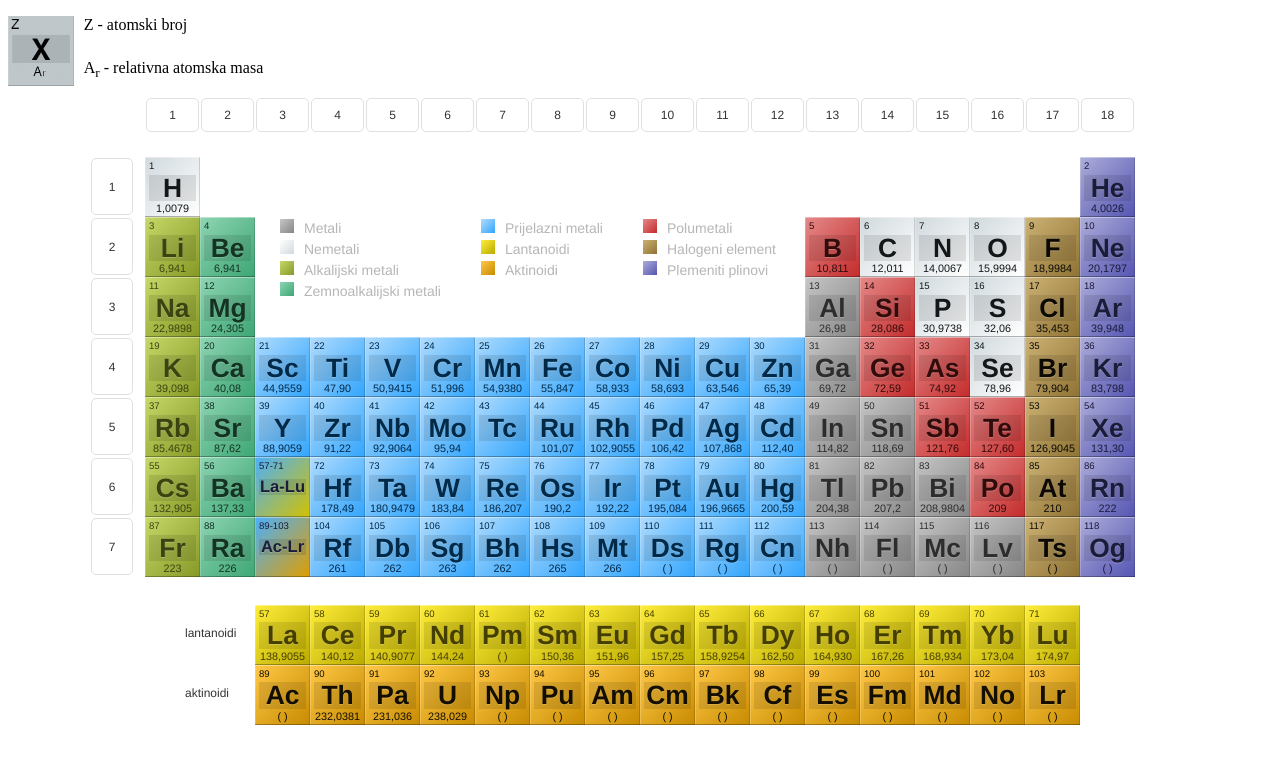
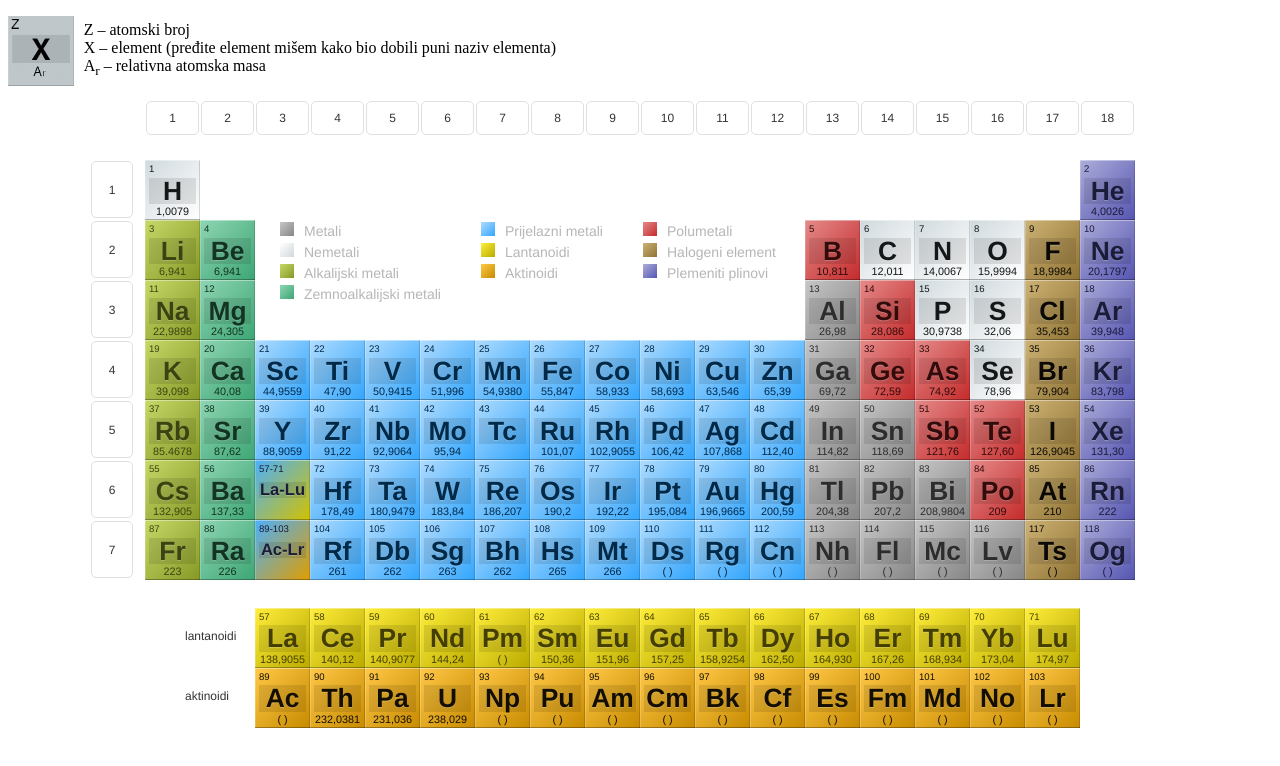
Before and after one commit to borna12/periodni, a plain HTML site: page index.html in a window 1280 px wide. Drawn offline with Linux system fonts and the light colour scheme.

Commit message:
elementi

```diff
--- a/index.html
+++ b/index.html
@@ -33,9 +33,10 @@ SOFTWARE.-->
 
 		<link rel="stylesheet" href="./style.css">
 	<div style="margin: auto; width: 100%; "><img src="legenda.jpg" style="height: 70px; float: left;padding-right: 10px;">
-	<ul style=" list-style-type:none; text-align: left;">
-		<li style="padding-bottom: 25px">Z - atomski broj</li>
-		<li>A<sub>r</sub> - relativna atomska masa</li>
+	<ul style=" list-style-type:none; text-align: left; padding: 5px;">
+		<li>Z – atomski broj</li>
+		<li>X – element (pređite element mišem kako bio dobili puni naziv elementa)</li>
+		<li>A<sub>r</sub> – relativna atomska masa</li>
 	</ul>
 	</div>
 	<div id='periodni' style="clear:both">
```
